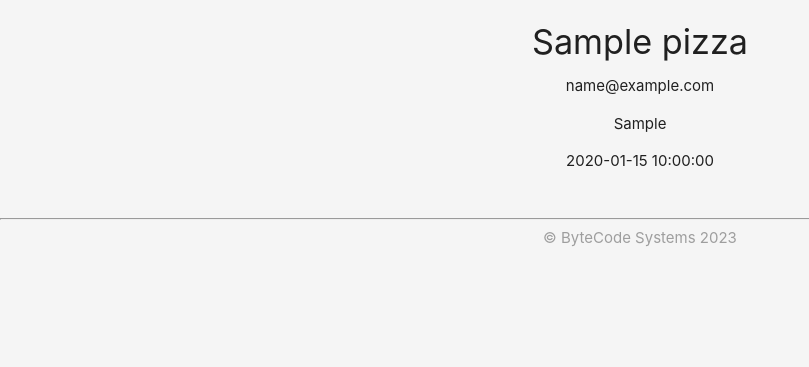
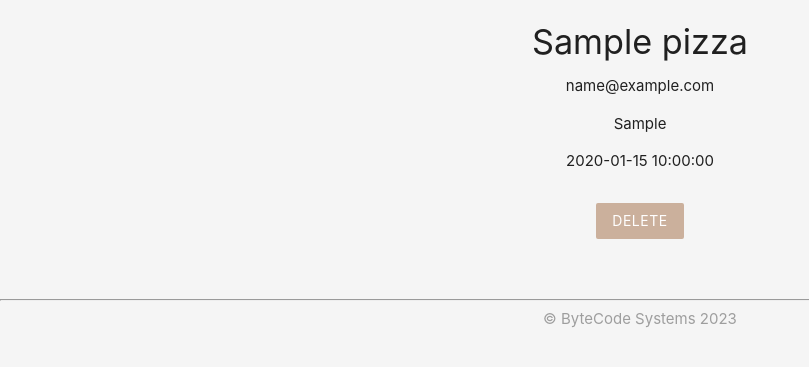
Before and after one commit to ThapsonKNyirenda/ninjaPizza, a PHP site: page /details.php?id=1 in a window 1280 px wide. Shown: the part 64-431 px from the top of the page, without its empty margins (0-809 px from the left). Run offline with PHP 8.4, Linux system fonts and the light colour scheme; tables that the repository leaves empty or names only in its code hold one stand-in row (values such as "Sample post").

Commit message:
have added some files

```diff
--- a/details.php
+++ b/details.php
@@ -1,6 +1,21 @@
 <?php
 
     include("config/connection.php");
+
+    if (isset($_POST["delete"])) {
+        # code...
+
+        $id = $_POST["idToDelete"];
+
+        $sql="DELETE FROM pizzas WHERE id=$id";
+        $result = mysqli_query($conn, $sql);
+
+        if($result){
+            header("location: index.php");
+        }else{
+            echo"failed to delete the Pizza";
+        }
+    }
 
     if(isset($_GET["id"])){
         $id = mysqli_real_escape_string($conn,$_GET["id"]);
@@ -31,6 +46,15 @@
                 <p><?php echo $pizza['email'];?></p>
                 <p><?php echo $pizza['ingredients'];?></p>
                 <p><?php echo $pizza['created_at'];?></p>
+
+                <div>
+                    <form action="details.php" method="post">
+                        <div class="center">
+                            <input type="hidden" name="idToDelete" value="<?php echo $id;?>">
+                            <input type="submit" name="delete" value="Delete" class="btn brand z-depth-0">
+                        </div>
+                    </form>
+                </div>
             </div>
 
         <?php else:?>
--- a/index.php
+++ b/index.php
@@ -26,6 +26,7 @@
             <?php foreach($pizzas as $pizza ){?>
                 <div class="col s6 md3">
                     <div class="card z-depth-0">
+                        <img src="images/pizza.svg" alt="pizza pic" class="pizza">
                         <div class="card-content center">
                             <h5>
                                 <?php echo htmlspecialchars($pizza['title']);?>
--- a/templates/header.php
+++ b/templates/header.php
@@ -3,6 +3,13 @@
     <!-- Compiled and minified CSS -->
     <link rel="stylesheet" href="https://cdnjs.cloudflare.com/ajax/libs/materialize/1.0.0/css/materialize.min.css">
     <style>
+        .pizza{
+            width: 100px;
+            margin: 40px auto -30px;
+            display: block;
+            position: relative;
+            top: -30px;
+        }
         .brand{
             background-color: #cbb09c !important;
         }
```
Also changed, not shown: images/pizza.svg (added).
